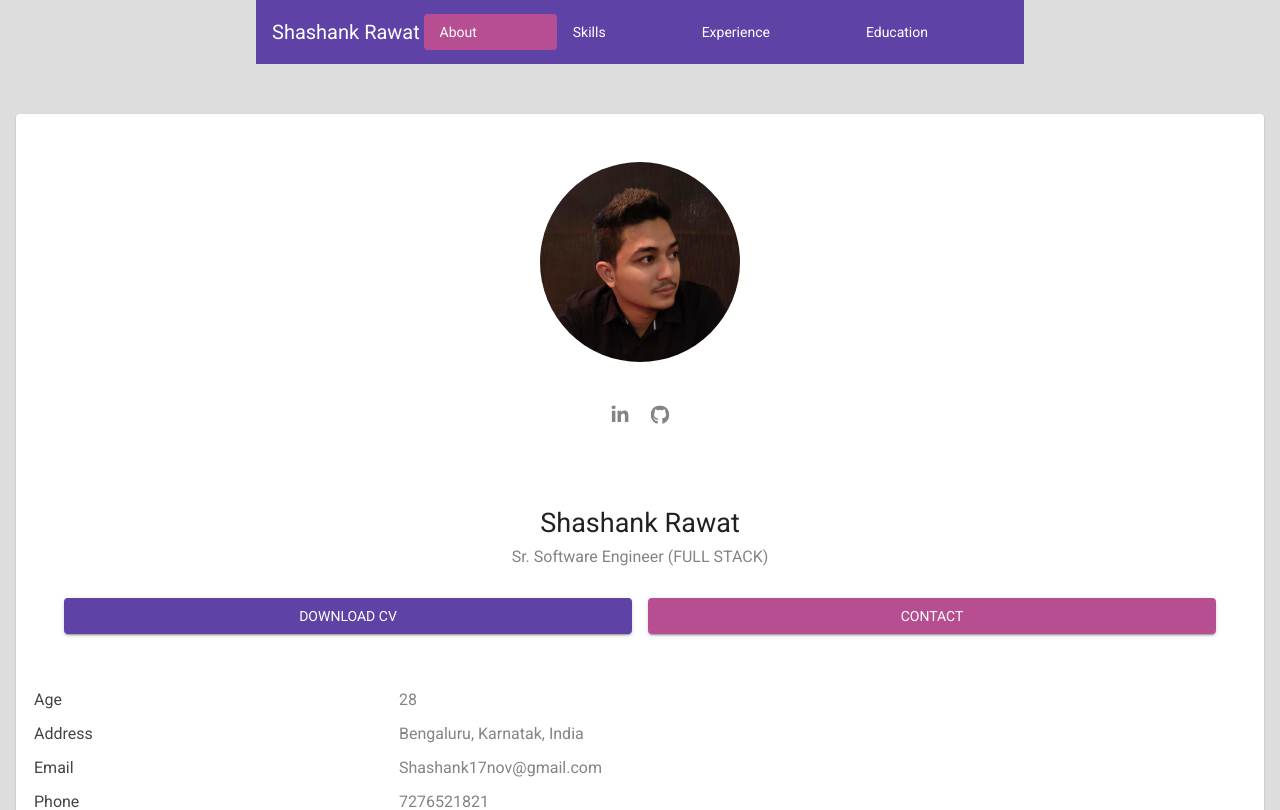
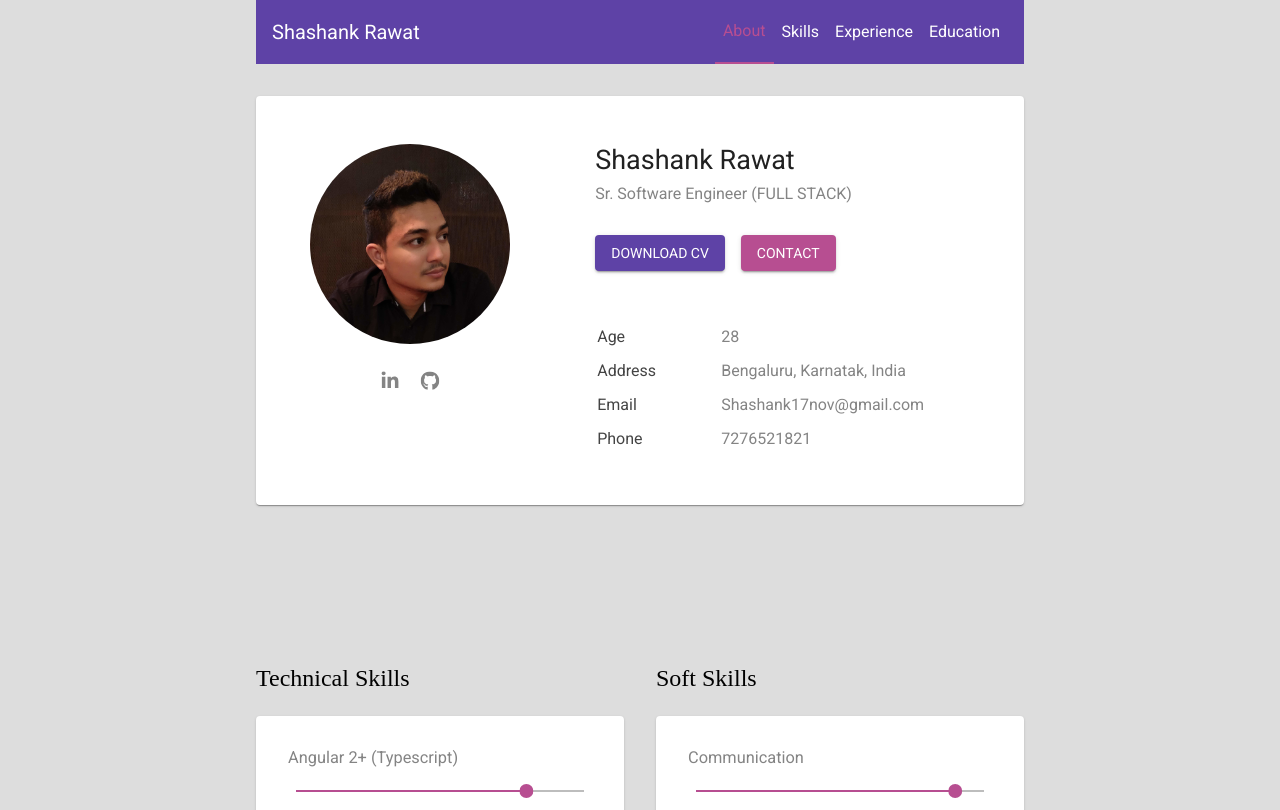
Before and after one commit to rawat-shashank/resume, an Angular app: page / in a window 1280 px wide. Shown: the top 810 px of the page. Built offline with nearby package versions, Linux system fonts and the light colour scheme.

Commit message:
media query responsiveeness

```diff
--- a/src/app/app-routing.module.ts
+++ b/src/app/app-routing.module.ts
@@ -6,7 +6,7 @@ const routerOptions: ExtraOptions = {
   onSameUrlNavigation: "reload",
   scrollPositionRestoration: "enabled",
   anchorScrolling: "enabled",
-  scrollOffset: [0, 50],
+  scrollOffset: [0, 100],
 };
 
 const routes: Routes = [{ path: "", component: AppComponent }];
--- a/src/app/app.component.html
+++ b/src/app/app.component.html
@@ -1,22 +1,19 @@
-<nav>
-  <mat-toolbar color="primary" *ngIf="!isMobile">
-    <!-- <button mat-icon-button (click)="sidenav.toggle()">
-      <mat-icon>menu</mat-icon>
-    </button> -->
-    <span style="flex: 1 1 auto;" routerLink="/">Shashank Rawat</span>
-    <ng-container *ngIf="!isMobile">
+<nav *ngIf="!isMobile">
+  <mat-toolbar color="primary">
+    <div style="flex: 1 1 auto;">
+      <span style="cursor: pointer;" routerLink="/">Shashank Rawat</span>
+    </div>
+    <div *ngIf="!isMobile" class="nav__list">
       <a
-        mat-button
         *ngFor="let link of ids; let i = index"
         [href]="'#' + link"
         [ngClass]="{ active: currentActive === i }"
         [routerLink]="'.'"
         [fragment]="link"
-        style="text-transform: capitalize;"
       >
         {{ link }}
       </a>
-    </ng-container>
+    </div>
   </mat-toolbar>
 </nav>
 
@@ -31,7 +28,7 @@
 
 <div *ngIf="isMobile" class="fab-menu">
   <button mat-fab color="primary" [matMenuTriggerFor]="fab_menu">
-    <mat-icon>add</mat-icon>
+    <mat-icon>menu</mat-icon>
   </button>
   <mat-menu #fab_menu="matMenu">
     <a
--- a/src/app/app.component.scss
+++ b/src/app/app.component.scss
@@ -1,45 +1,21 @@
 @import "./material/variables";
 
-// .active {
-//     background-color: $accent;
-// }
-
-// .fab-menu {
-//     position: fixed;
-//     bottom: 1rem;
-//     right: 1rem;
-// }
-
-// main {
-//     width: 60%;
-//     margin: 0 auto;
-//     margin-top: 6rem;
-// }
-
-// section {
-//     margin-bottom: 15rem;
-// }
-
-// .app-profile {
-//     margin: 0 2rem;
-// }
-
-// ::ng-deep .mat-drawer-backdrop.mat-drawer-shown {
-//     background-color: transparent !important;
-// }
-
-nav,
 main,
 mat-toolbar,
 section {
     width: 100%;
 }
 
+nav {
+    position: sticky;
+    position: -webkit-sticky; /* For macOS/iOS Safari */
+    top: 0; /* Sets the sticky toolbar to be on top */
+    z-index: 1000;
+}
+
 main {
-    margin-top: 3.125rem;
-
     section {
-        margin-bottom: 5rem;
+        margin-bottom: 15rem;
     }
 }
 
@@ -57,3 +33,59 @@ a {
     text-transform: capitalize;
     padding-right: 5rem;
 }
+
+@media only screen and (min-width: 960px) {
+    /* For medium screen: */
+    nav {
+        width: 80%;
+        margin: 0 auto;
+
+        .nav__list {
+            font-size: 1rem;
+            height: 100%;
+            display: flex;
+            align-items: center;
+
+            a {
+                height: 100%;
+                display: flex;
+                flex-direction: column;
+                justify-content: center;
+                padding: 0.5rem;
+                text-decoration: none;
+                color: #ffffff;
+            }
+            .active {
+                background-color: transparent;
+                color: $accent;
+                border-bottom: 2px solid $accent;
+            }
+        }
+    }
+
+    main {
+        width: 80%;
+        margin: 0 auto;
+        margin-top: 2rem;
+
+        section {
+            margin-bottom: 10rem;
+        }
+    }
+}
+
+@media only screen and (min-width: 1280px) {
+    /* For large and xlarge screen: */
+
+    nav,
+    main {
+        width: 60%;
+        margin: 0 auto;
+        max-width: 1000px;
+    }
+
+    main {
+        margin-top: 2rem;
+        margin-bottom: 20rem;
+    }
+}
--- a/src/app/app.component.ts
+++ b/src/app/app.component.ts
@@ -37,22 +37,17 @@ export class AppComponent implements AfterViewInit, OnDestroy {
   @HostListener("window:scroll", ["$event"])
   checkOffsetTop($event) {
     if (
-      window.pageYOffset >= this.aboutElementOffset &&
-      window.pageYOffset < this.skillsElementOffset
+      window.pageYOffset + 100 >= this.skillsElementOffset &&
+      window.pageYOffset + 100 < this.experienceElementOffset
     ) {
       this.currentActive = 1;
     } else if (
-      window.pageYOffset >= this.skillsElementOffset &&
-      window.pageYOffset < this.experienceElementOffset
+      window.pageYOffset + 100 >= this.experienceElementOffset &&
+      window.pageYOffset + 100 < this.educationElementOffset
     ) {
       this.currentActive = 2;
-    } else if (
-      window.pageYOffset >= this.experienceElementOffset &&
-      window.pageYOffset < this.educationElementOffset
-    ) {
+    } else if (window.pageYOffset + 100 >= this.educationElementOffset) {
       this.currentActive = 3;
-    } else if (window.pageYOffset >= this.educationElementOffset) {
-      this.currentActive = 4;
     } else {
       this.currentActive = 0;
     }
@@ -63,9 +58,9 @@ export class AppComponent implements AfterViewInit, OnDestroy {
     public route: ActivatedRoute
   ) {
     this.breakPointSubscription = breakpointObserver
-      .observe([Breakpoints.Handset])
+      .observe([Breakpoints.Medium, Breakpoints.Large, Breakpoints.XLarge])
       .subscribe((result) =>
-        result.matches ? (this.isMobile = true) : (this.isMobile = false)
+        result.matches ? (this.isMobile = false) : (this.isMobile = true)
       );
   }
 
--- a/src/app/components/about/about.component.scss
+++ b/src/app/components/about/about.component.scss
@@ -5,7 +5,6 @@ mat-card {
 
     .card-right {
         text-align: center;
-        margin-top: 2rem;
         h1,
         h5 {
             font-weight: 400;
@@ -24,7 +23,7 @@ mat-card {
             display: grid;
             grid-template-columns: repeat(2, 1fr);
             grid-gap: 1rem;
-            padding: 0rem 2rem;
+            padding: 0rem 1rem;
         }
 
         table {
@@ -46,47 +45,26 @@ mat-card {
     }
 }
 
-// mat-card {
-//     display: grid;
-//     grid-template: 2fr 3fr;
-//     grid-gap: 3rem;
+@media only screen and (min-width: 960px) {
+    /* For medium screen: */
+    mat-card {
+        grid-template-columns: 2fr 3fr;
+        grid-template-rows: none;
+        grid-gap: 3rem;
+        margin: 0;
 
-//     .card-right {
-//         margin: 2rem 0;
+        .card-right {
+            margin: 2rem 0;
+            text-align: left;
 
-//         h1 {
-//             font-weight: 400;
-//             margin-bottom: 1rem !important;
-//             padding: 0 !important;
-//             font-size: 2.5rem;
-//         }
+            .action-buttons {
+                display: inline;
+                padding: 0;
 
-//         h5 {
-//             color: #848484 !important;
-//             font-size: 1rem;
-//             font-weight: 500;
-//         }
-
-//         button {
-//             margin-top: 2rem;
-//             margin-right: 1rem;
-//         }
-
-//         table {
-//             width: 100%;
-//             margin-top: 3rem;
-
-//             tr {
-//                 line-height: 2rem;
-//                 td {
-//                     width: 70%;
-//                     color: #848484;
-//                 }
-//                 td:first-child {
-//                     width: 30%;
-//                     color: #444444;
-//                 }
-//             }
-//         }
-//     }
-// }
+                button {
+                    margin-right: 1rem;
+                }
+            }
+        }
+    }
+}
--- a/src/app/components/education/education.component.scss
+++ b/src/app/components/education/education.component.scss
@@ -4,3 +4,10 @@
         margin-bottom: 1.5rem;
     }
 }
+
+@media only screen and (min-width: 960px) {
+    /* For medium screen: */
+    .education {
+        margin: 0;
+    }
+}
--- a/src/app/components/experience/experience.component.scss
+++ b/src/app/components/experience/experience.component.scss
@@ -5,3 +5,10 @@
         margin-bottom: 1.5rem;
     }
 }
+
+@media only screen and (min-width: 960px) {
+    /* For medium screen: */
+    .experience {
+        margin: 0;
+    }
+}
--- a/src/app/components/shared/profile.component.ts
+++ b/src/app/components/shared/profile.component.ts
@@ -26,7 +26,7 @@ import { DomSanitizer } from "@angular/platform-browser";
   styles: [
     `
       .profile {
-        margin: 2rem 0;
+        margin: 2rem 0 1rem 0;
         text-align: center;
       }
 
--- a/src/app/components/shared/vertical-timeline/vertical-timeline.component.scss
+++ b/src/app/components/shared/vertical-timeline/vertical-timeline.component.scss
@@ -33,8 +33,8 @@
     width: 9px;
     height: 9px;
     right: -9px;
-    background-color: #ff9f55;
-    border: 4px solid #ff9f55;
+    background-color: $accent;
+    border: 4px solid $accent;
     top: 23px;
     border-radius: 50%;
     z-index: 1;
--- a/src/app/components/skills/skills.component.scss
+++ b/src/app/components/skills/skills.component.scss
@@ -19,6 +19,16 @@
         mat-slider {
             width: 100%;
         }
+    }
+}
+
+@media only screen and (min-width: 960px) {
+    /* For medium screen: */
+    .skills {
+        margin: 0;
+        display: grid;
+        grid-template-columns: 1fr 1fr;
+        grid-gap: 2rem;
     }
 }
 
--- a/src/app/material/theme.scss
+++ b/src/app/material/theme.scss
@@ -19,36 +19,3 @@ body {
     margin: 0;
     padding: 0;
 }
-
-mat-toolbar {
-    position: sticky;
-    position: -webkit-sticky;
-    top: 0;
-    z-index: 1000;
-    width: 60% !important;
-    margin: 0 auto !important;
-    background-color: white;
-}
-
-mat-sidenav-container {
-    position: absolute !important;
-    top: 0;
-    bottom: 0;
-    left: 0;
-    right: 0;
-    background-color: $background !important;
-}
-
-mat-sidenav {
-    background-color: $background;
-}
-mat-sidenav-content {
-    // width: 60%;
-    margin: 0 auto;
-}
-
-@media only screen and (max-width: 960px) {
-    mat-sidenav-content {
-        width: 100%;
-    }
-}
--- a/src/styles.scss
+++ b/src/styles.scss
@@ -14,10 +14,6 @@ body {
     scroll-behavior: smooth;
 }
 
-@media only screen and (min-width: 600px) {
-    /* For tablets: */
-}
-
-@media only screen and (min-width: 768px) {
+@media only screen and (min-width: 839px) {
     /* For desktop: */
 }
```
